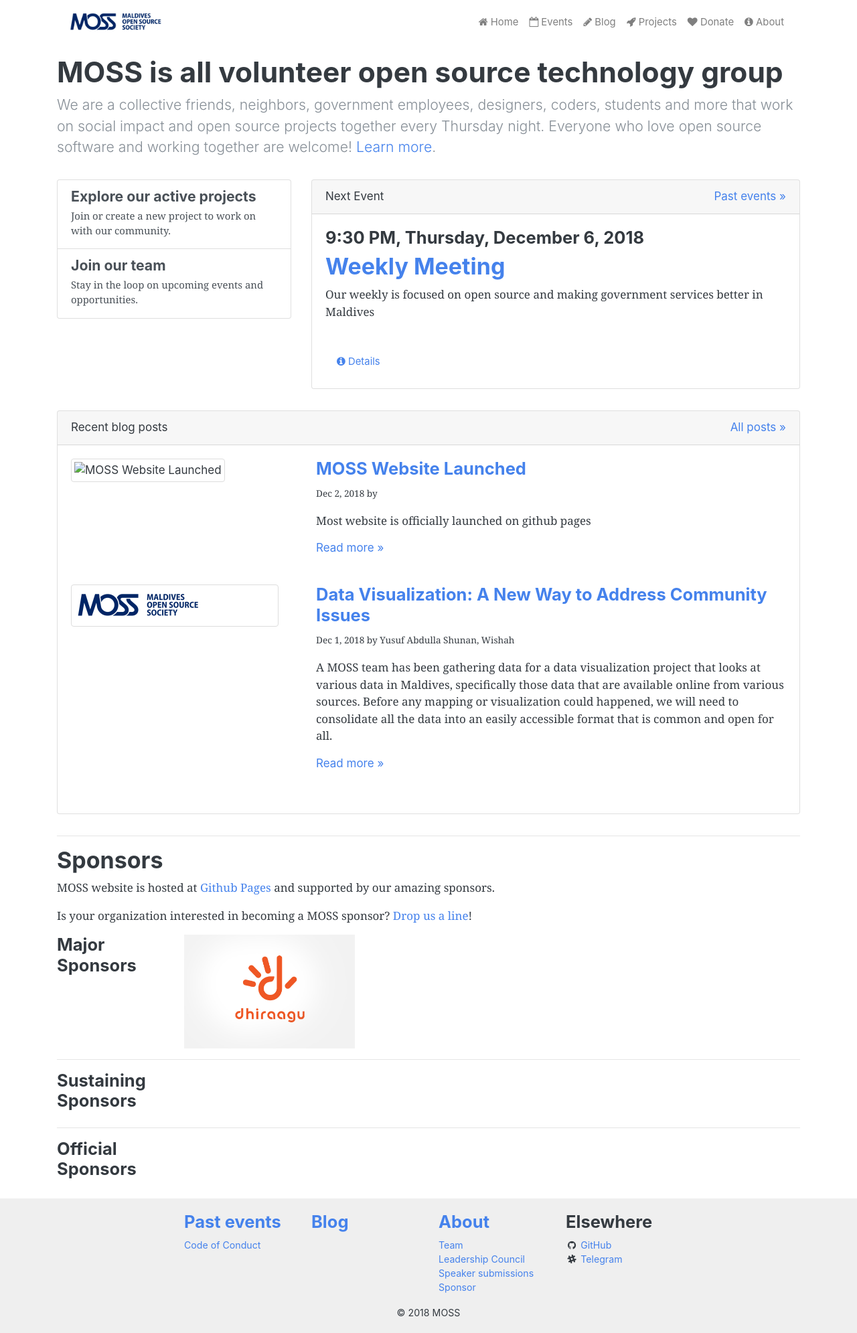
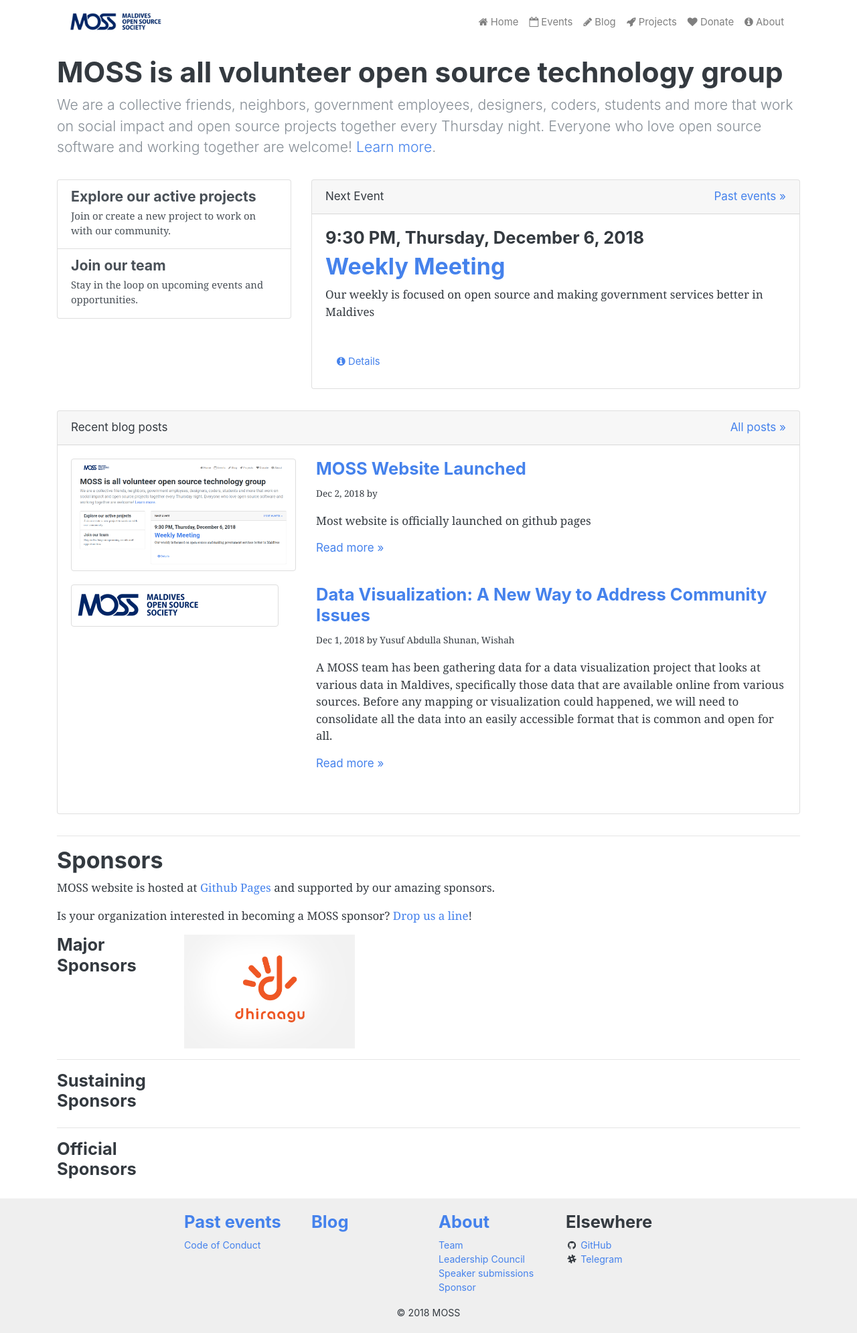
Before and after one commit to MOSSMV/mossmv.github.io, a Jekyll site: the page built from index.html, in a window 1280 px wide. Shown: the whole page at 67% size. Built offline with Jekyll 4.4.1, drawn with Linux system fonts in a browser that asks for light colours; a script that is not in the unit is left out.

Commit message:
fix post url

```diff
--- a/_includes/post_list_item.html
+++ b/_includes/post_list_item.html
@@ -1,7 +1,7 @@
 <div class='row'>
   <div class='col-md-4'>
     {% if include.post.image %}
-      <img class='img-thumbnail img-fluid' src='/img/uploads/{{ include.post.image }}' alt='{{ include.post.title }}' />
+      <img class='img-thumbnail img-fluid' src='{{ include.post.image }}' alt='{{ include.post.title }}' />
     {% else %}
       <img class='img-thumbnail img-fluid' src='{{site.logo}}' alt='{{ include.post.title }}' />
     {% endif %}
```
